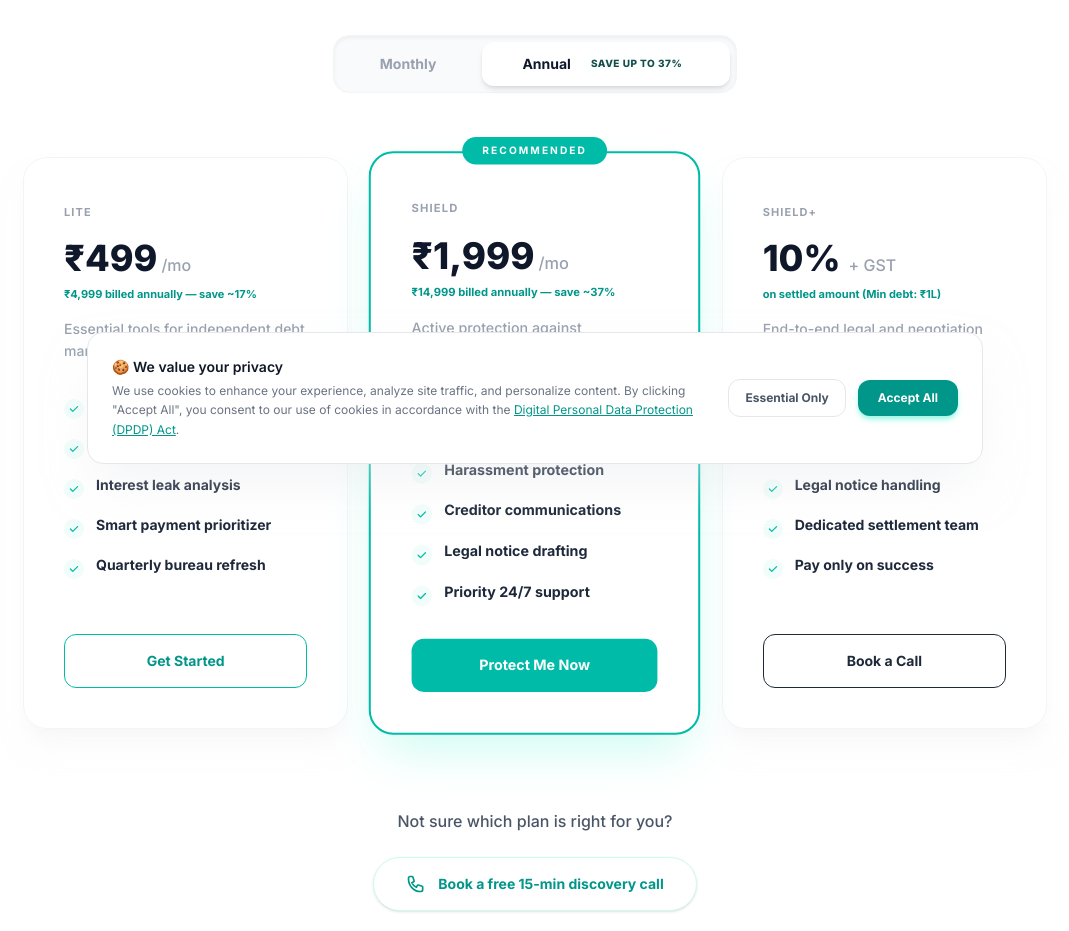
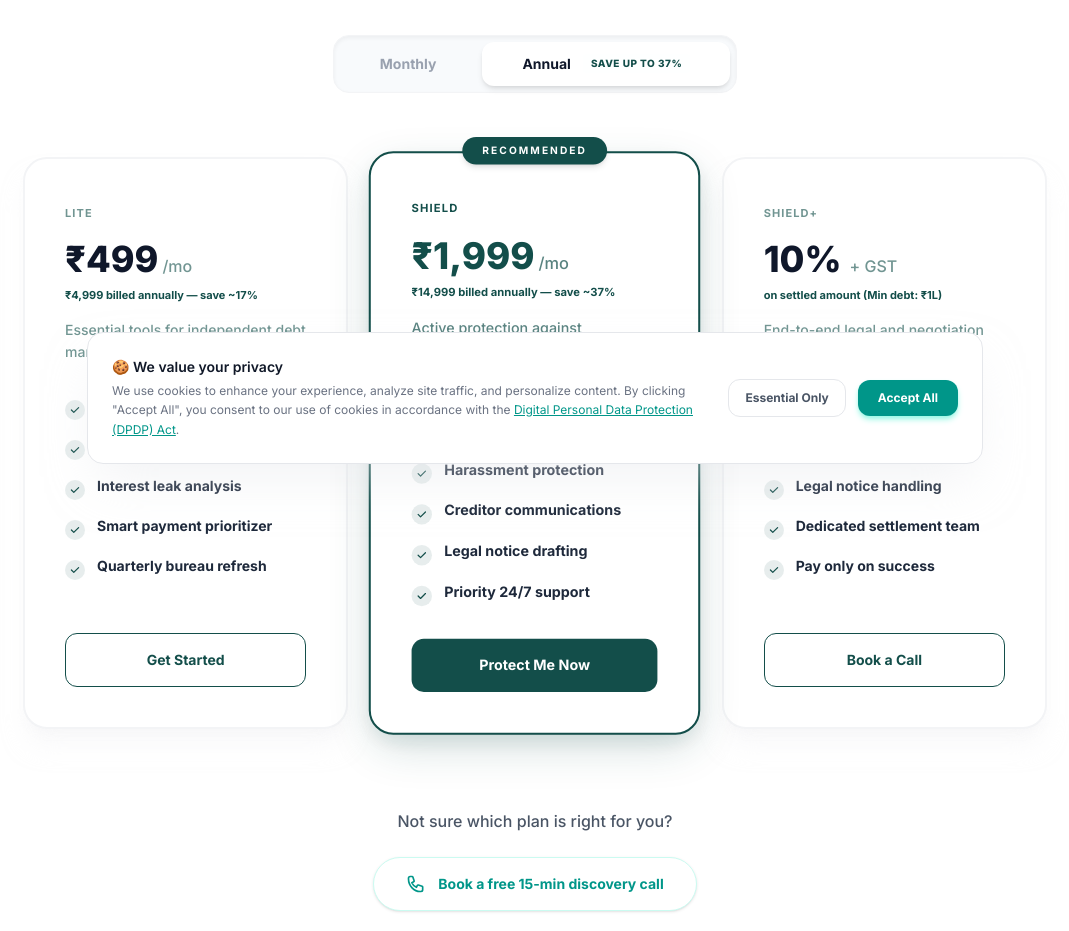
Before and after one commit to Aaditri-GlobalTech/exitdebt-frontend, a Next.js app: page /upgrade in a window 1280 px wide. Shown: the part 320-1251 px from the top of the page, without its empty margins (105-1174 px from the left). Built offline with nearby package versions, Linux system fonts and the light colour scheme.

Commit message:
UI/UX updates: pricing card color refinement, animated shadow, and trust signal update

```diff
--- a/app/globals.css
+++ b/app/globals.css
@@ -71,14 +71,16 @@ body {
 }
 
 @keyframes pulse-soft {
+  0%, 100% { opacity: 1; }
+  50% { opacity: 0.7; }
+}
 
-  0%,
-  100% {
-    opacity: 1;
+@keyframes shadow-pulse-teal {
+  0%, 100% {
+    box-shadow: 0 10px 30px -5px rgba(19, 78, 74, 0.1), 0 4px 12px -2px rgba(19, 78, 74, 0.05);
   }
-
   50% {
-    opacity: 0.7;
+    box-shadow: 0 15px 45px -5px rgba(19, 78, 74, 0.2), 0 8px 20px -2px rgba(19, 78, 74, 0.1);
   }
 }
 
@@ -96,6 +98,10 @@ body {
 
 .animate-pulse-soft {
   animation: pulse-soft 2s ease-in-out infinite;
+}
+
+.animate-shadow-pulse-teal {
+  animation: shadow-pulse-teal 4s ease-in-out infinite;
 }
 
 /* ─── Form Glow ─── */
--- a/app/page.tsx
+++ b/app/page.tsx
@@ -194,7 +194,7 @@ export default function LandingPage() {
                 </div>
                 <div className="flex items-center gap-2">
                   <svg className="w-5 h-5 text-teal-600" fill="currentColor" viewBox="0 0 20 20"><path fillRule="evenodd" d="M10 18a8 8 0 100-16 8 8 0 000 16zm3.707-9.293a1 1 0 00-1.414-1.414L9 10.586 7.707 9.293a1 1 0 00-1.414 1.414l2 2a1 1 0 001.414 0l4-4z" clipRule="evenodd" /></svg>
-                  <span className="text-[11px] font-bold uppercase tracking-wider" style={{ color: "var(--color-text-secondary)" }}>No Equifax impact</span>
+                  <span className="text-[11px] font-bold uppercase tracking-wider" style={{ color: "var(--color-text-secondary)" }}>NO CREDIT IMPACT</span>
                 </div>
               </div>
             </div>
--- a/components/PricingCard.tsx
+++ b/components/PricingCard.tsx
@@ -15,7 +15,17 @@ const TIER_CONTENT: Record<string, {
     tagline: string;
     features: string[];
     buttonText: string;
-    buttonStyle: string;
+    // Premium style configurations
+    cardClass: string;
+    badgeClass?: string;
+    titleClass: string;
+    priceClass: string;
+    saveClass: string;
+    textClass: string;
+    iconBgClass: string;
+    iconColorClass: string;
+    featureTextClass: string;
+    buttonClass: string;
     annualPrice?: string;
     savePercent?: string;
 }> = {
@@ -33,7 +43,15 @@ const TIER_CONTENT: Record<string, {
             "Quarterly bureau refresh",
         ],
         buttonText: "Get Started",
-        buttonStyle: "border border-teal-500 text-teal-600 bg-white hover:bg-teal-50",
+        cardClass: "bg-white border-2 border-gray-100 hover:border-[#134E4A]/30 shadow-xl shadow-gray-100/50",
+        titleClass: "text-[#134E4A]/60",
+        priceClass: "text-[#0F172A]",
+        saveClass: "text-[#134E4A]",
+        textClass: "text-[#134E4A]/60",
+        iconBgClass: "bg-[#134E4A]/10",
+        iconColorClass: "text-[#134E4A]",
+        featureTextClass: "text-[#1E293B]",
+        buttonClass: "border border-[#134E4A] text-[#134E4A] bg-white hover:bg-[#134E4A]/5",
     },
     shield: {
         name: "SHIELD",
@@ -49,7 +67,16 @@ const TIER_CONTENT: Record<string, {
             "Priority 24/7 support",
         ],
         buttonText: "Protect Me Now",
-        buttonStyle: "bg-teal-500 text-white hover:bg-teal-600",
+        cardClass: "bg-white border-2 border-[#134E4A] animate-shadow-pulse-teal scale-[1.02] z-10",
+        badgeClass: "bg-[#134E4A] text-white shadow-md",
+        titleClass: "text-[#134E4A]",
+        priceClass: "text-[#134E4A]",
+        saveClass: "text-[#134E4A]",
+        textClass: "text-[#134E4A]/70",
+        iconBgClass: "bg-[#134E4A]/10",
+        iconColorClass: "text-[#134E4A]",
+        featureTextClass: "text-[#1E293B]",
+        buttonClass: "bg-[#134E4A] font-bold text-white hover:shadow-lg transition-all",
     },
     shield_plus: {
         name: "SHIELD+",
@@ -64,7 +91,15 @@ const TIER_CONTENT: Record<string, {
             "Pay only on success",
         ],
         buttonText: "Book a Call",
-        buttonStyle: "border border-gray-800 text-gray-800 bg-white hover:bg-gray-50",
+        cardClass: "bg-white border-2 border-gray-100 hover:border-[#134E4A] shadow-xl shadow-gray-100/50",
+        titleClass: "text-[#134E4A]/60",
+        priceClass: "text-[#0F172A]",
+        saveClass: "text-[#134E4A]",
+        textClass: "text-[#134E4A]/60",
+        iconBgClass: "bg-[#134E4A]/10",
+        iconColorClass: "text-[#134E4A]",
+        featureTextClass: "text-[#1E293B]",
+        buttonClass: "border border-[#134E4A] text-[#134E4A] bg-white hover:bg-[#134E4A]/5",
     },
 };
 
@@ -76,32 +111,28 @@ export default function PricingCard({ tier, isAnnual, onSubscribe, onBookCall, i
 
     return (
         <div
-            className={`relative rounded-3xl p-8 lg:p-10 flex flex-col h-full transition-all duration-500 ${
-                isRecommended
-                    ? "border-2 border-teal-500 scale-[1.02] shadow-2xl shadow-teal-100 z-10"
-                    : "border border-gray-100 shadow-xl shadow-gray-100/50"
-            }`}
+            className={`relative rounded-3xl p-8 lg:p-10 flex flex-col h-full transition-all duration-500 ${content.cardClass}`}
         >
             {isRecommended && (
-                <div className="absolute -top-4 left-1/2 -translate-x-1/2 px-5 py-1.5 rounded-full bg-teal-500 text-white text-[10px] font-bold tracking-[0.2em] uppercase">
+                <div className={`absolute -top-4 left-1/2 -translate-x-1/2 px-5 py-1.5 rounded-full text-[10px] font-bold tracking-[0.2em] uppercase ${content.badgeClass || 'bg-[#134E4A] text-white'}`}>
                     Recommended
                 </div>
             )}
 
             <div className="mb-8">
-                <span className="text-[11px] font-bold tracking-widest text-gray-400 uppercase">{content.name}</span>
+                <span className={`text-[11px] font-bold tracking-widest uppercase ${content.titleClass}`}>{content.name}</span>
                 <div className="flex items-baseline gap-1 mt-4 mb-2">
-                    <span className="text-4xl font-extrabold text-[#0F172A]">
+                    <span className={`text-4xl font-extrabold ${content.priceClass}`}>
                         {isShieldPlus ? "" : "₹"}{content.price}
                     </span>
                     {!isShieldPlus ? (
-                        <span className="text-gray-400 font-medium">/mo</span>
+                        <span className={`font-medium ${content.textClass}`}>/mo</span>
                     ) : (
-                        <span className="text-gray-400 font-medium ml-1">{content.priceSuffix}</span>
+                        <span className={`font-medium ml-1 ${content.textClass}`}>{content.priceSuffix}</span>
                     )}
                 </div>
                 {!isShieldPlus && content.annualPrice && (
-                    <p className="text-[11px] font-bold text-teal-600 mb-4 h-4">
+                    <p className={`text-[11px] font-bold mb-4 h-4 ${content.saveClass}`}>
                         {isAnnual
                             ? `₹${content.annualPrice} billed annually — save ~${content.savePercent}`
                             : `or ₹${content.annualPrice}/year and save`
@@ -109,11 +140,11 @@ export default function PricingCard({ tier, isAnnual, onSubscribe, onBookCall, i
                     </p>
                 )}
                 {isShieldPlus && (
-                    <p className="text-[11px] font-bold text-teal-600 mb-4 h-4">
+                    <p className={`text-[11px] font-bold mb-4 h-4 ${content.saveClass}`}>
                         on settled amount (Min debt: ₹1L)
                     </p>
                 )}
-                <p className="text-sm text-gray-400 font-medium leading-relaxed">
+                <p className={`text-sm font-medium leading-relaxed ${content.textClass}`}>
                     {content.tagline}
                 </p>
             </div>
@@ -121,19 +152,19 @@ export default function PricingCard({ tier, isAnnual, onSubscribe, onBookCall, i
             <ul className="space-y-4 mb-8 flex-1">
                 {content.features.map((feature, i) => (
                     <li key={i} className="flex items-start gap-3">
-                        <div className="mt-1 w-5 h-5 rounded-full bg-teal-50 flex items-center justify-center shrink-0">
-                            <svg className="w-3 h-3 text-teal-500" fill="currentColor" viewBox="0 0 20 20">
+                        <div className={`mt-1 w-5 h-5 rounded-full flex items-center justify-center shrink-0 ${content.iconBgClass}`}>
+                            <svg className={`w-3 h-3 ${content.iconColorClass}`} fill="currentColor" viewBox="0 0 20 20">
                                 <path fillRule="evenodd" d="M16.707 5.293a1 1 0 010 1.414l-8 8a1 1 0 01-1.414 0l-4-4a1 1 0 011.414-1.414L8 12.586l7.293-7.293a1 1 0 011.414 0z" clipRule="evenodd" />
                             </svg>
                         </div>
-                        <span className="text-sm font-bold text-[#1E293B]">{feature}</span>
+                        <span className={`text-sm font-bold ${content.featureTextClass}`}>{feature}</span>
                     </li>
                 ))}
             </ul>
 
             <button
                 onClick={() => isShieldPlus ? onBookCall?.() : onSubscribe?.(tier as "lite" | "shield", isAnnual ? "annual" : "monthly")}
-                className={`w-full py-4 rounded-xl text-sm font-bold transition-all cursor-pointer ${content.buttonStyle}`}
+                className={`w-full py-4 rounded-xl text-sm font-bold transition-all cursor-pointer ${content.buttonClass}`}
             >
                 {content.buttonText}
             </button>
--- a/package.json
+++ b/package.json
@@ -11,6 +11,7 @@
   },
   "dependencies": {
     "@lottiefiles/dotlottie-react": "^0.18.3",
+    "framer-motion": "^12.38.0",
     "lucide-react": "^0.577.0",
     "next": "16.1.6",
     "react": "19.2.4",
```
Also changed, not shown: 2 other files (tests, documents, lock files or other folders).
